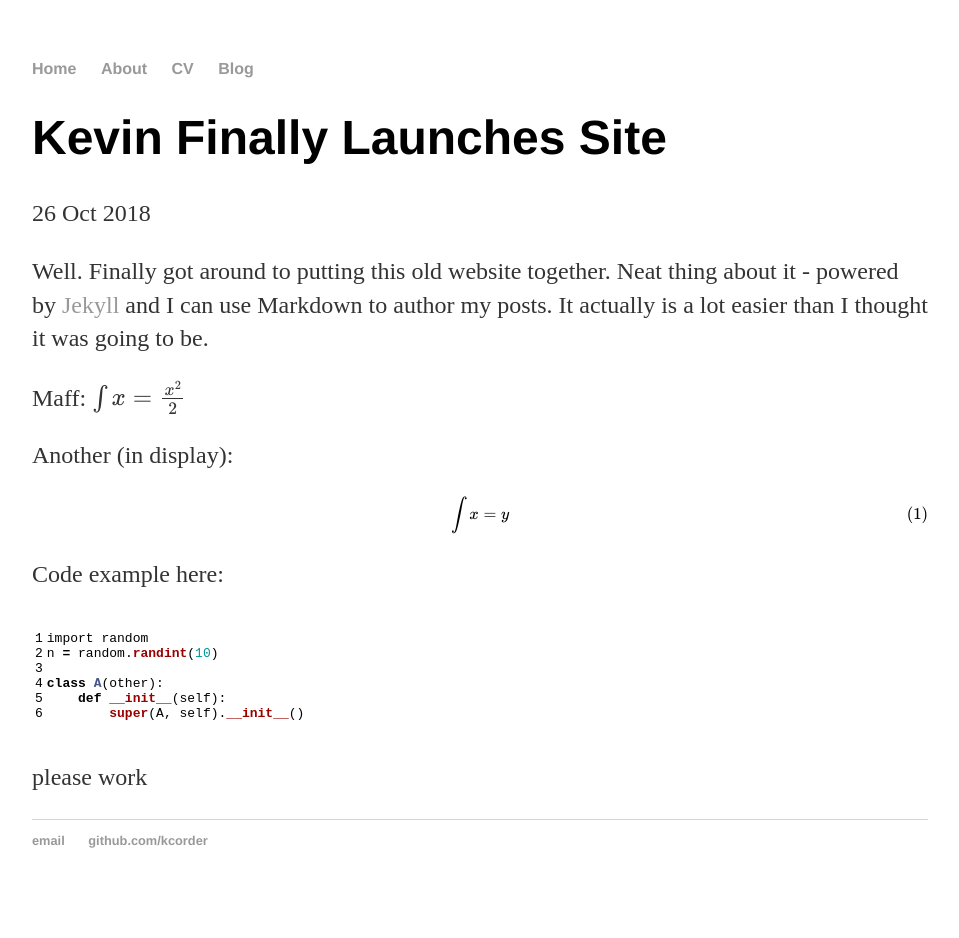
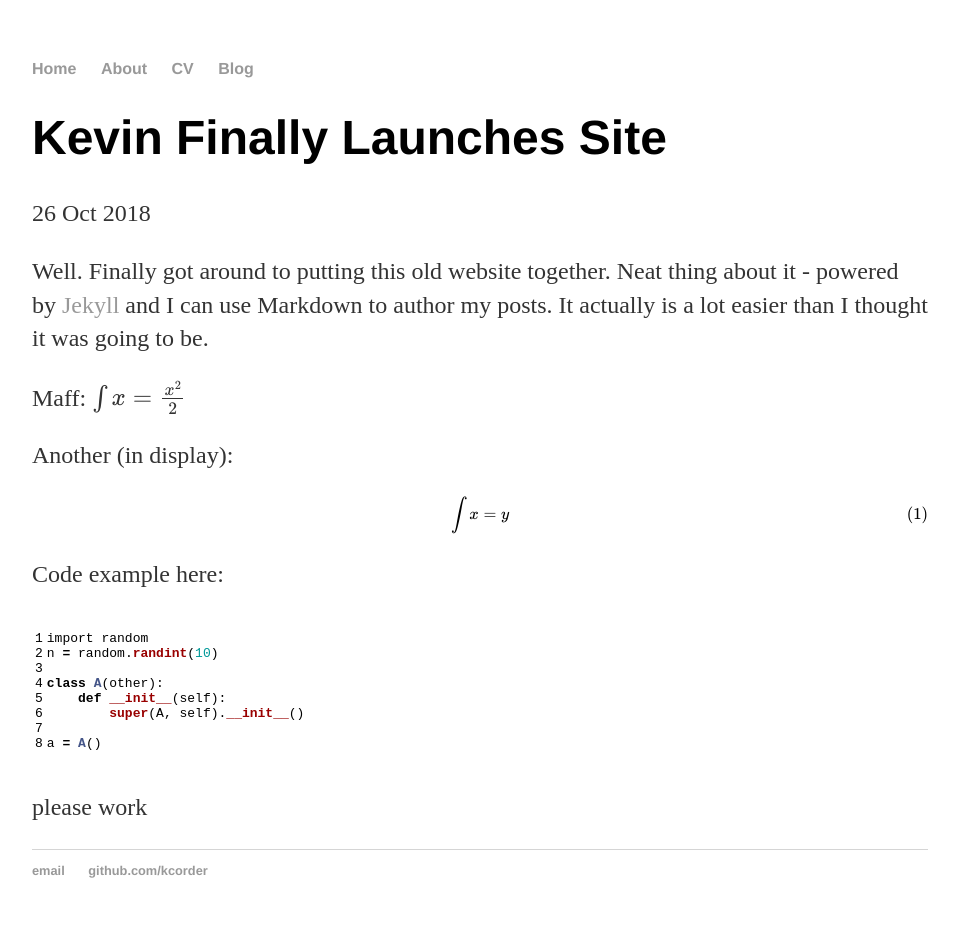
Before and after one commit to kcorder/kcorder.github.io, a Jekyll site: the page built from _posts/2018-10-26-first-post.md, in a window 1280 px wide. Shown: the whole page, without its empty margins (160-1119 px from the left). Built offline with Jekyll 4.4.1, drawn with Linux system fonts in a browser that asks for light colours; formulas are drawn with MathJax 3; before the commit the page ends 908 px from its top, so only the background shows below that.

````diff
--- a/_posts/2018-10-26-first-post.md
+++ b/_posts/2018-10-26-first-post.md
@@ -21,6 +21,8 @@ n = random.randint(10)
 class A(other):
     def __init__(self):
         super(A, self).__init__()
+
+a = A()
 ```
 
 please work
````
